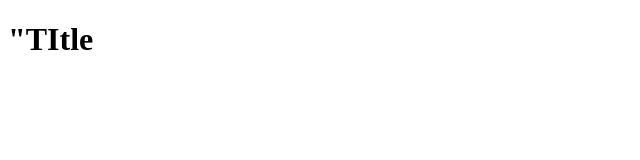
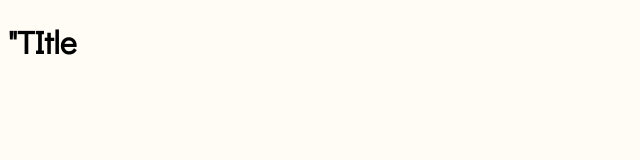
Before and after one commit to Sensorized/Sensorized.github.io, a plain HTML site: page index.html in a window 1280 px wide. Shown: the full height of the page, 0-640 px from the left. Drawn offline with Linux system fonts and the light colour scheme.

Commit message:
Update style.css

```diff
--- a/style.css
+++ b/style.css
@@ -1,4 +1,5 @@
 :root {
-  --background-color: #FFFBF5;
-  --text-color: #7743DB;
+  background-color: #FFFBF5;
+  text-color: #7743DB;
+  font-family:"Didact Gothic", sans-serif;
 }
```
